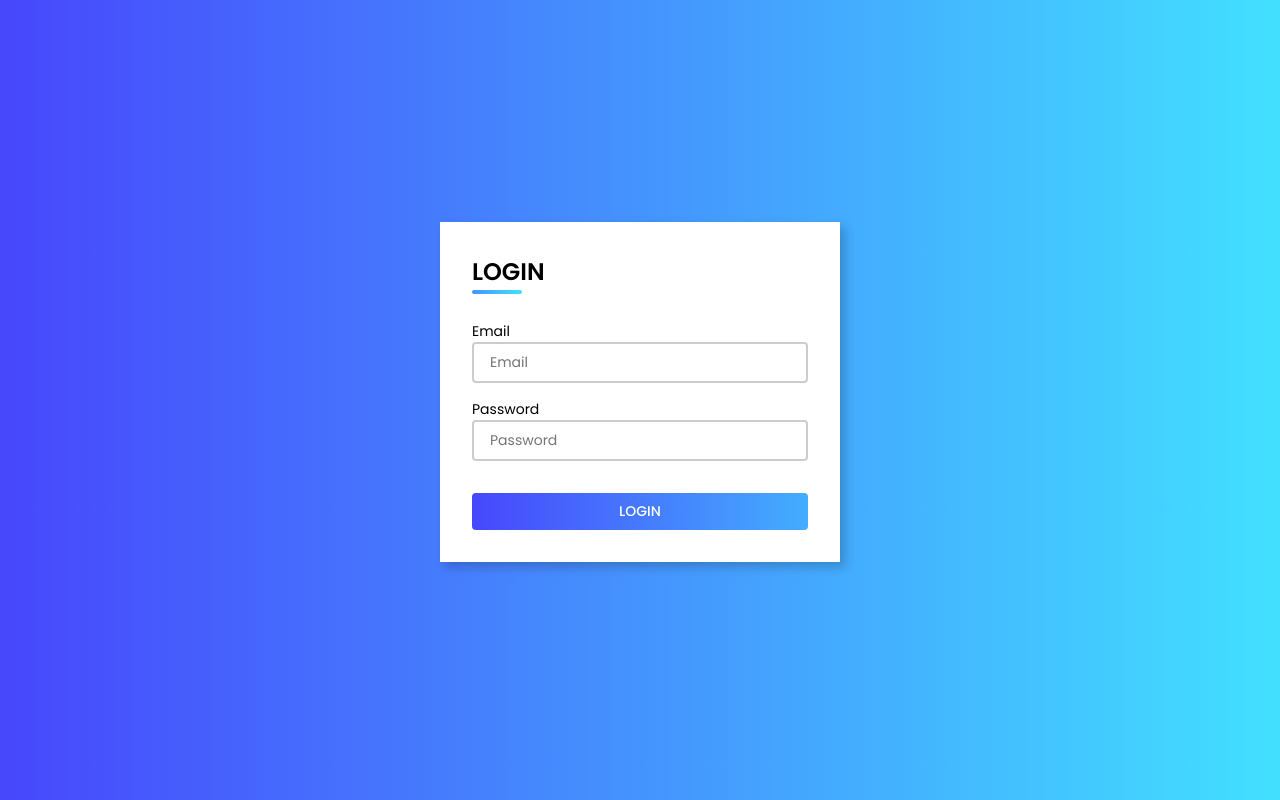
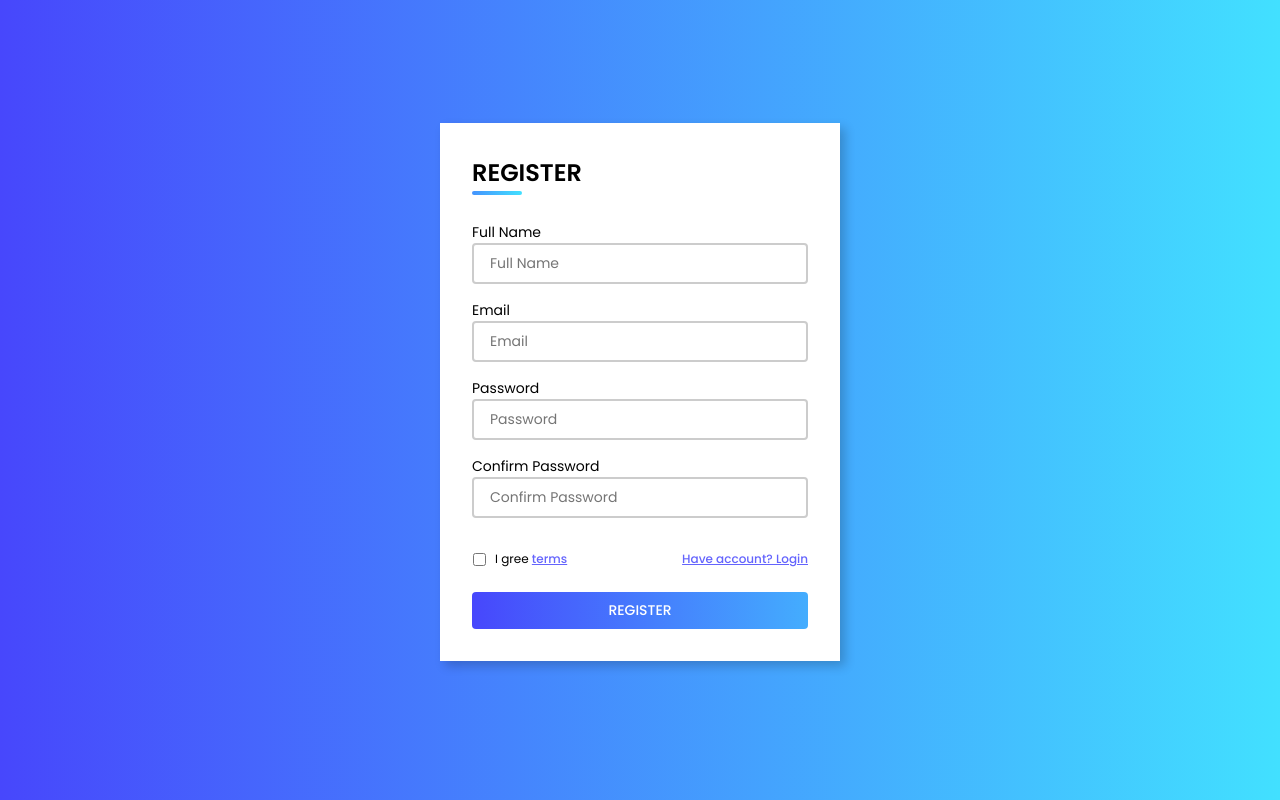
Before and after one commit to FernandoCoff/login-form-jsx, a React (Vite) app: page / in a window 1280 px wide. Built offline with nearby package versions, Linux system fonts and the light colour scheme.

Commit message:
Add Register page

```diff
--- a/src/App.jsx
+++ b/src/App.jsx
@@ -1,10 +1,11 @@
 import Login from "./components/froms/login/Login"
+import Register from "./components/froms/register/Register"
 
 function App() {
 
   return (
     <>
-      <Login/>
+      <Register/>
     </>
   )
 }
--- a/src/components/form components/button/button.jsx
+++ b/src/components/form components/button/button.jsx
@@ -1,6 +1,6 @@
 import "./button.module.scss"
 
-const Button = ({text, click, type}) => {
+const Button = ({text, click, type, disabled}) => {
     return <><button type={type} onClick={click}>{text}</button></>
 }
 
--- a/src/components/froms/login/Login.jsx
+++ b/src/components/froms/login/Login.jsx
@@ -27,7 +27,7 @@ const Login = () =>{
             setStatusEmail('')
         }else if(!regex.test(email)){
             setStatusEmail('error')
-            setSmallEmail('Email Inválido!')
+            setSmallEmail('Invalid Email!')
         }else{
             setStatusEmail('success')
         }
@@ -46,11 +46,21 @@ const Login = () =>{
 
     return(
         <form method="post" className="card">
-            <Title text="login"/>
+            <div class="header">
+                <Title text="login"/>
+                <a href="#">Don't have account?</a>
+            </div>
             <div className="input_group">
                 <Input name="email" type="email" placeholder="Email" getValue={setEmail} status={statusEmail} small={smallEmail}></Input>
                 <Input name="password" type="password" placeholder="Password" getValue={setPassword} status={statusPassword} small={smallPassword}></Input>
             </div>
+            <footer>
+                <div>
+                    <input type="checkbox" id="checkbox"/>
+                    <label htmlFor="checkbox">Remember-me</label>
+                </div>
+                <a href="#">Forgot Password?</a>
+            </footer>
             <Button type="submit" text="Login" click={submit}/>
         </form>
     )
--- a/src/components/froms/login/login.module.scss
+++ b/src/components/froms/login/login.module.scss
@@ -0,0 +1,31 @@
+footer{
+    display: flex;
+    justify-content: space-between;
+    margin-bottom: 0.5rem;
+
+    div{
+        display: flex;
+        align-items: center;
+        justify-content: center;
+        flex-direction: row;
+        gap: 0.5rem;
+
+        input{
+            width: 15px;
+            cursor: pointer;
+        }
+
+
+        label{
+            font-size: 0.75rem;
+            cursor: pointer;
+        }
+    }
+
+    a{
+        font-size: 0.75rem;
+        color: #6464fd;
+        transition: .4s;
+        font-weight: 500;
+    }
+}
--- /dev/null
+++ b/src/components/froms/register/Register.jsx
@@ -0,0 +1,111 @@
+import Button from "../../form components/button/button"
+import Title from "../../form components/title/Title"
+import Input from "../../form components/inputs/Input"
+import { useEffect, useState } from "react"
+
+const Register = () => {
+
+    // VALUE
+    const [name, setName] = useState('default')
+    const [email, setEmail] = useState('default')
+    const [password, setPassword] = useState('default')
+    const [confirmPassword, setConfirmPassword] = useState('default')
+
+    // ERROR MESSAGE
+    const [smallName, setSmallName] = useState('')
+    const [smallEmail, setSmallEmail] = useState('')
+    const [smallPassword, setSmallPassword] = useState('')
+    const [smallConfirmPass, setSmallConfirmPass] = useState('')
+
+    // STATUS INPUT
+    const [statusName, setStatusName] = useState('')
+    const [statusEmail, setStatusEmail] = useState('')
+    const [statusPassword, setStatusPassword] = useState('')
+    const [statusConfirmPass, setStatusConfirmPass] = useState('')
+
+    // TEST EMAIL
+    const regex = /^(([^<>()[\]\\.,;:\s@"]+(\.[^<>()[\]\\.,;:\s@"]+)*)|(".+"))@((\[[0-9]{1,3}\.[0-9]{1,3}\.[0-9]{1,3}\.[0-9]{1,3}\])|(([a-zA-Z\-0-9]+\.)+[a-zA-Z]{2,}))$/
+    const nameRegex = /^[a-zA-Z\sÀ-ÿ]+$/
+    const regexPassword = /^\S.*\s.*\S$/
+
+    // BUTTON SUBMIT
+    const submit = (e) =>{
+        e.preventDefault()
+    }
+
+
+    useEffect(()=>{
+        // Name
+        if(name === "default"){
+            setStatusName('')
+        }else if(name.trim().length < 6){
+            setStatusName('error')
+            setSmallName('Insufficient Characters, min 6!')
+        }else if(!nameRegex.test(name)){
+            setStatusName('error')
+            setSmallName('Enter a valid name!')
+        }else{
+            setStatusName('success')
+        }
+        // EMAIL
+        if(email === "default"){
+            setStatusEmail('')
+        }else if(!regex.test(email)){
+            setStatusEmail('error')
+            setSmallEmail('Invalid email!')
+        }else{
+            setStatusEmail('success')
+        }
+        // PASSWORD
+        if(password === "default"){
+            setStatusPassword('')
+        }else if(password.trim() == ""){
+            setStatusPassword('error')
+            setSmallPassword('Password cannot be empty!')
+        }else if(regexPassword.test(password)){
+            setStatusPassword('error')
+            setSmallPassword('Inavlid password!')
+        }else if(password.length < 6){
+            setStatusPassword('error')
+            setSmallPassword('Insufficient Characters, min 6!')
+        }else{
+            setStatusPassword('success')
+        }
+
+        // CONFIRM PASSWORD
+        if(confirmPassword === 'default'){
+            setStatusConfirmPass('')
+        }else if(confirmPassword == ""){
+            setStatusConfirmPass('error')
+            setSmallConfirmPass('Password cannot be empty!')
+        }else if(confirmPassword != password){
+            setStatusConfirmPass('error')
+            setSmallConfirmPass('Passwords do not match!')
+        }else{
+            setStatusConfirmPass('success')
+        }
+
+    },[name, email, password, confirmPassword])
+
+
+    return(
+        <form method="post" className="card">
+            <Title text="Register"/>
+            <div className="input_group">
+                <Input name="Name" type="text" placeholder="Full Name" getValue={setName} status={statusName} small={smallName}/>
+                <Input name="email" type="email" placeholder="Email" getValue={setEmail} status={statusEmail} small={smallEmail}/>
+                <Input name="password" type="password" placeholder="Password" getValue={setPassword} status={statusPassword} small={smallPassword}/>
+                <Input name="confirmPassword" type="password" placeholder="Confirm Password" getValue={setConfirmPassword} status={statusConfirmPass} small={smallConfirmPass}/>
+            </div>
+            <footer>
+                <div>
+                    <input type="checkbox" id="checkbox"/>
+                    <label htmlFor="checkbox">I gree <a href="#">terms</a></label>
+                </div>
+                <a href="#">Have account? Login</a>
+            </footer>
+            <Button type="submit" text="Register" click={submit}/>
+        </form>
+    )
+}
+export default Register
--- a/src/main.scss
+++ b/src/main.scss
@@ -15,7 +15,7 @@ body{
     display: flex;
     align-items: center;
     justify-content: center;
-    background: linear-gradient(90deg,rgba(71, 71, 252, 1) 0%, rgba(66, 224, 255, 1) 100%);
+    background: linear-gradient(90deg,#4747fc 0%, #42e0ff 100%);
 }
 
 // CARD
@@ -63,3 +63,16 @@ body{
         display: none;
     }
 }
+
+.header{
+    display: flex;
+    flex-direction: row;
+    align-items: center;
+    justify-content: space-between;
+
+    a{
+        font-size: 0.75rem;
+        color: #6464fd;
+        font-weight: 500;
+    }
+}
```
Also changed, not shown: src/components/froms/register/register.molule.scss (added).
